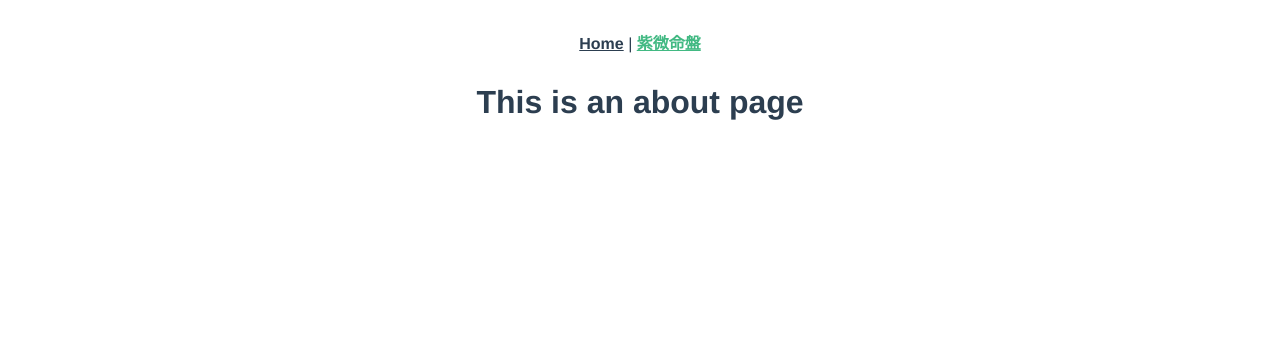
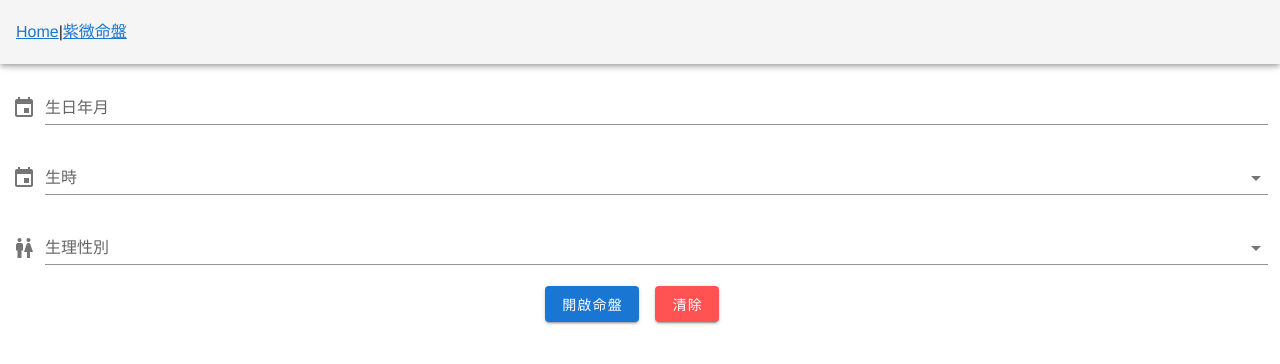
Before and after one commit to librelu/zi-wei-dou-shu-vue, a Vue app: page /ziweiboard in a window 1280 px wide. Shown: the top 364 px of the page. Built offline with nearby package versions, Linux system fonts and the light colour scheme.

Commit message:
add create board form

```diff
--- a/src/App.vue
+++ b/src/App.vue
@@ -1,11 +1,15 @@
 <template>
-  <div id="app">
-    <div id="nav">
+  <v-app>
+    <v-app-bar app>
       <router-link to="/">Home</router-link> |
       <router-link to="/ziweiboard">紫微命盤</router-link>
-    </div>
-    <router-view/>
-  </div>
+    </v-app-bar>
+    <v-main>
+      <v-container fluid>
+        <router-view/>
+      </v-container>
+    </v-main>
+  </v-app>
 </template>
 
 <style lang="scss">
--- a/src/views/ZiWeiBoard.vue
+++ b/src/views/ZiWeiBoard.vue
@@ -1,5 +1,120 @@
 <template>
-  <div class="about">
-    <h1>This is an about page</h1>
-  </div>
+  <v-form
+    ref="form"
+    v-model="valid"
+    lazy-validation
+  >
+    <v-menu
+      ref="menu"
+      v-model="menu"
+      :close-on-content-click="false"
+      transition="scale-transition"
+      offset-y
+      min-width="290px"
+    >
+      <template v-slot:activator="{ on, attrs }">
+        <v-text-field
+          v-model="birthDate"
+          label="生日年月"
+          prepend-icon="mdi-calendar"
+          readonly
+          v-bind="attrs"
+          v-on="on"
+        ></v-text-field>
+      </template>
+      <v-date-picker
+        ref="picker"
+        v-model="birthDate"
+        :max="new Date().toISOString().substr(0, 10)"
+        min="1920-01-01"
+        @change="save"
+      ></v-date-picker>
+    </v-menu>
+    <v-select
+      v-model="birthTime"
+      :items="birthTimes"
+      :rules="[v => !!v || '請選擇生時!']"
+      prepend-icon="mdi-calendar"
+      label="生時"
+      required
+    ></v-select>
+    <v-select
+      v-model="gender"
+      :items="genders"
+      :rules="[v => !!v || '請選擇生理性別!']"
+      prepend-icon="mdi-human-male-female"
+      label="生理性別"
+      required
+    ></v-select>
+     <v-btn
+      color="primary"
+      class="mr-4"
+      @click="submit"
+    >
+      開啟命盤
+    </v-btn>
+     <v-btn
+      color="error"
+      class="mr-4"
+      @click="reset"
+    >
+      清除
+    </v-btn>
+  </v-form>
 </template>
+
+<script>
+export default {
+  data: () => {
+    return {
+      genders: getGenders(),
+      gender: false,
+      birthDate: null,
+      menu: false,
+      birthTime: null,
+      valid: true,
+      birthTimes: getBirthTime(),
+    }
+  },
+  watch: {
+    menu (val) {
+       val && setTimeout(() => (this.$refs.picker.activePicker = 'YEAR'))
+    }
+  },
+  methods: {
+    save (date) {
+      this.$refs.menu.save(date)
+    },
+    validate () {
+      this.$refs.form.validate()
+    },
+    reset () {
+      this.$refs.form.reset()
+    },
+    submit(){
+      console.log("hello")
+    },
+    resetValidation () {
+      this.$refs.form.resetValidation()
+    },
+  },
+}
+function getGenders(){
+  let genders = ["男", "女"]
+  return Array(2).fill({}).map((_, idx)=> {
+    return {
+      text: genders[idx],
+      value: idx
+    }
+  })
+}
+function getBirthTime(){
+  let timeName = ["子","丑","寅","卯","辰","巳","午","未","申","酉","戌","亥"]
+  return Array(24).fill({}).map((_, idx)=> {
+    return {
+      text: idx+ "點"+ "-" + timeName[(parseInt((idx+1) / 2)) % 12] + "時",
+      value: idx
+    }
+  })
+}
+</script>
```
